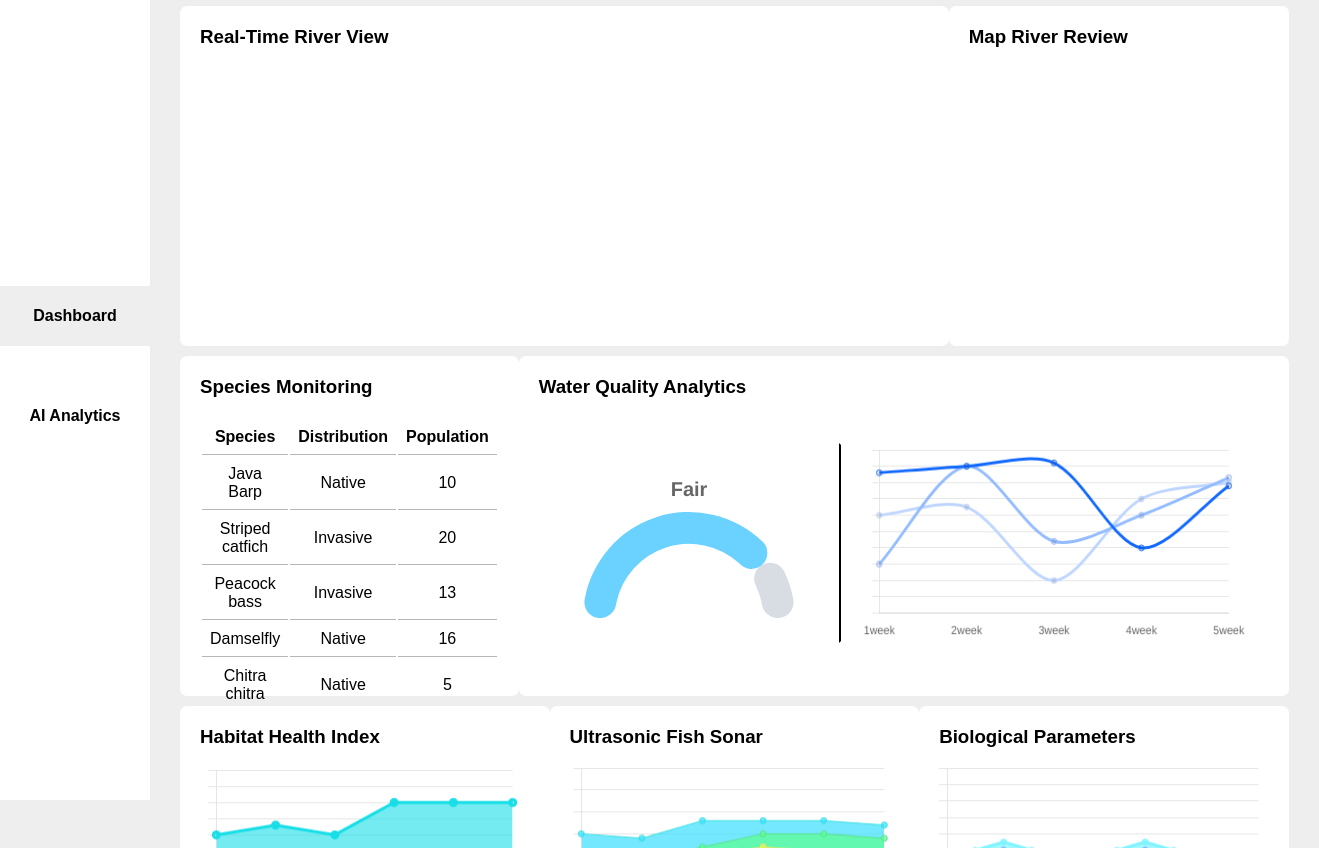
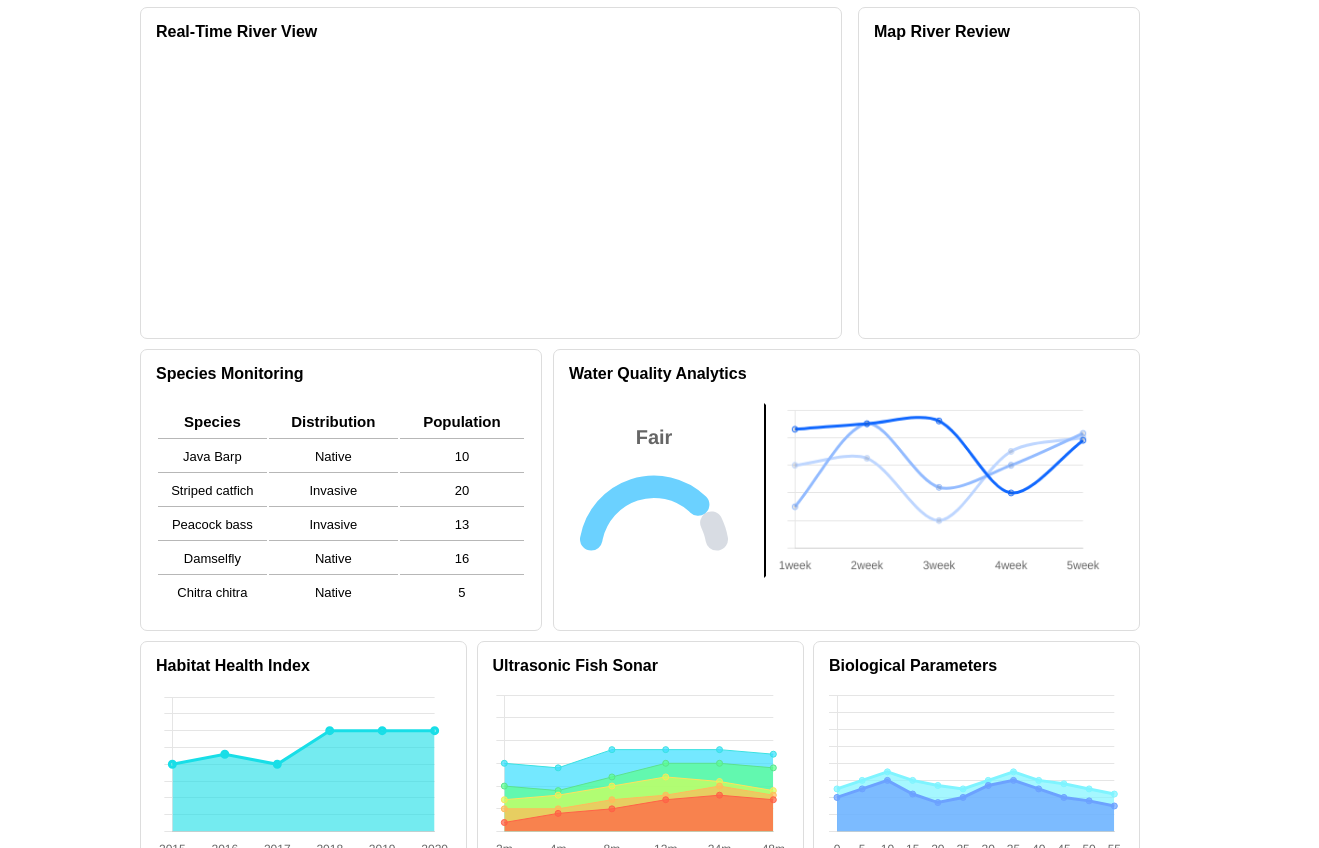
Before and after one commit to mochdzaki/EcoBoat-Dashboard, a plain HTML site: page index.html in a window 1280 px wide. Shown: the part 120-968 px from the top of the page, 1319 px wide, since content can reach past the window. Drawn offline with nearby package versions, Linux system fonts and the light colour scheme.

Commit message:
layout optimization

```diff
--- a/Style.js
+++ b/Style.js
@@ -366,6 +366,41 @@ window.onload = function () {
             }
         }
     });
+
+    new Chart(document.getElementById("Chart-8"), {
+        type: "doughnut",
+        data: {
+            labels: ["Bad", "Good", "Better", "Perfect"],
+            datasets: [{
+                label: '72',
+                data: [250, 250, 250, 250],
+                backgroundColor: ['rgba(248, 0, 0, 0.7)', 'rgba(248, 139, 0, 0.7)', 'rgba(248, 232, 0, 0.7)', 'rgba(81, 229, 0, 0.7)'],
+                borderColor: "rgba(225, 225, 255, 1)",
+                borderWidth: 1,
+                borderRadius: 5
+            }]
+        },
+        options: {
+            cutout: '70%',
+            rotation: -90, // ensures top half
+            circumference: 180, // draw 180° more (bottom half)
+            plugins: {
+                legend: {
+                    display: false
+                },
+                title: {
+                    display: true,
+                    text: '72',
+                    font: {
+                        size: 20
+                    }
+                },
+            },
+            responsive: true,
+            maintainAspectRatio: false,
+            indexAxis: 'y',
+        }
+    });
 };
 
 const dashboardPage = document.getElementById('Dash-page');
--- a/index.css
+++ b/index.css
@@ -1,16 +1,14 @@
 body {
     font-family: Arial, Helvetica, sans-serif;
     top: 0;
-    padding: 0;
+    /* padding: 20px 100px;margin: 20px 0;
+    width: 150px;
+    height: 20px;
+    background-color: #ffffff;
+    border: 1.5px solid #dddddd;*/
     color: #000;
-    background-color: #eeeeee;
+    background-color: rgb(255, 255, 255);
     margin: 0;
-    display: flex;
-    /* min-height: 100vh;
-    background: linear-gradient(161deg, #ffffff 0%, #ffffff 100%),
-                radial-gradient(circle at top left, #04ff00, #7878783d 40%),
-                radial-gradient(circle at bottom right, #25ff00, #7777773f 40%);
-    background-blend-mode: overlay; */
 }
 
 /* .title {
@@ -22,34 +20,31 @@ body {
 } */
 
 .content {
-    padding: 30px;
+    padding: 0;
     width: 100%;
-    max-width: 1280px;
+    max-width: 1000px;
     margin: auto;
 }
 
-.base-navbar {
+.title-navbar {
     display: flex;
-    flex-direction: column;
-    top: 0;
-    left: 0;
-    background-color: #ffffff;
+    flex-direction: row;
+    margin: 0px 220px;
+    margin-top: 30px;
+    justify-content: space-between;
     width: 100%;
-    max-width: 150px;
-    max-height: 920px;
-    position: sticky;
+    max-width: 1000px;
     align-items: center;
 }
 
 .nav-content {
     margin: 0;
     padding: 0;
-    width: 150px;
-    height: 900px;
+    /* width: 100px; */
     display: flex;
-    flex-direction: column;
+    flex-direction: row;
     justify-content: center;
-    list-style-type: none;
+    list-style: none;
     align-items: center;
 }
 
@@ -58,12 +53,18 @@ body {
     text-align: center;
     padding: 10px 0;
     cursor: pointer;
+    margin: 0;
+    width: 150px;
+    height: 20px;
+    background-color: #ffffff;
+    border: 1.5px solid #dddddd;
+    border-radius: 7px;
 }
 
-/* .nav-content li:hover {
+.nav-content li:hover {
     background-color: #d8d8d8;
-    border-radius: 0;
-} */
+    border-radius: 7px;
+}
 
 .nav-link {
     text-decoration: none;
@@ -71,9 +72,11 @@ body {
     font-weight: bold;
 }
 
-.nav-content li {
-    margin: 20px 0;
-    height: 40px;
+.container {
+    padding: 0px;
+    width: 100%;
+    max-width: 1000px;
+    margin: auto;
 }
 
 .fst-container {
@@ -86,29 +89,21 @@ body {
 .camera {
     background-color: #ffffff;
     width: 100%;
-    max-width: 835px;
+    max-width: 670px;
     height: 300px;
-    padding: 20px;
-    /* border:2px solid #bcbcbc; */
+    padding: 15px;
+    border: 1.5px solid #dddddd;
     border-radius: 7px;
-}
-
-.camera h3 {
-    margin: 0px;
 }
 
 .map-container {
     background-color: #ffffff;
     width: 100%;
-    max-width: 300px;
+    max-width: 250px;
     height: 300px;
-    padding: 20px;
-    /* border: 2px solid #bcbcbc; */
+    padding: 15px;
+    border: 1.5px solid #dddddd;
     border-radius: 7px;
-}
-
-.map-container h3 {
-    margin: 0px;
 }
 
 .snd-container {
@@ -118,37 +113,25 @@ body {
     justify-content: space-between;
 }
 
-.snd-container h3 {
-    margin: 0;
-}
-
 .spe-container {
     background-color: #ffffff;
-    padding: 20px;
-    /* border: 2px solid #bcbcbc; */
+    padding: 15px;
+    border: 1.5px solid #dddddd;
     border-radius: 7px;
     width: 100%;
-    max-width: 410px;
-    height: 300px;
+    max-width: 370px;
+    height: 250px;
     align-content: center;
-}
-
-.spe-container h3 {
-    margin: 0px;
 }
 
 .wat-container {
     background-color: #ffffff;
-    padding: 20px;
-    /* border: 2px solid #bcbcbc; */
+    padding: 15px;
+    border: 1.5px solid #dddddd;
     border-radius: 7px;
     width: 100%;
-    max-width: 730px;
-    height: 300px;
-}
-
-.wat-container h3 {
-    margin: 0px;
+    max-width: 555px;
+    height: 250px;
 }
 
 .table {
@@ -178,51 +161,43 @@ body {
 
 .habit-container {
     background-color: #ffffff;
-    padding: 20px;
-    /* border: 2px solid #bcbcbc; */
+    padding: 15px;
+    border: 1.5px solid #dddddd;
     border-radius: 7px;
     width: 100%;
-    max-width: 363px;
-    height: 210px;
-}
-
-.habit-container h3 {
-    margin: 0px;
+    max-width: 295px;
+    height: 200px;
 }
 
 .Ultra-container {
     background-color: #ffffff;
-    padding: 20px;
-    /* border: 2px solid #bcbcbc; */
+    padding: 15px;
+    border: 1.5px solid #dddddd;
     border-radius: 7px;
     width: 100%;
-    max-width: 363px;
-    height: 210px;
-}
-
-.Ultra-container h3 {
-    margin: 0px;
+    max-width: 295px;
+    height: 200px;
 }
 
 .bio-container {
     background-color: #ffffff;
-    padding: 20px;
-    /* border: 2px solid #bcbcbc; */
+    padding: 15px;
+    border: 1.5px solid #dddddd;
     border-radius: 7px;
     width: 100%;
-    max-width: 363px;
-    height: 210px;
+    max-width: 295px;
+    height: 200px;
 }
 
 .wat-qual-indi {
-    margin: 45px 0;
+    margin: 20px 10px;
     display: flex;
-    justify-content: space-evenly;
+    justify-content: space-between;
     align-items: center;
 }
 
 .chart2 {
-    padding: 0px 20px;
+    padding: 0px 10px;
     border: 2px solid;
     border-color: transparent transparent transparent black;
 }
@@ -235,8 +210,8 @@ body {
 
 .small-container {
     background-color: #ffffff;
-    padding: 20px;
-    /* border: 2px solid #bcbcbc; */
+    padding: 15px;
+    border: 1.5px solid #dddddd;
     border-radius: 7px;
 }
 
@@ -248,13 +223,22 @@ body {
 
 .frt-container {
     display: flex;
+}
 
-}
+/* .AI-Analy-page {
+    background-color: #ffffff;
+    padding: 20px;
+    border: 2px solid #bcbcbc;
+    border-radius: 7px;
+    width: 100%;
+    max-width: 730px;
+    height: 300px;
+} */
 
 .hidden {
     display: none;
 }
 
-.active {
-    background: #eeeeee;
+.img-population {
+    width: 40px;
 }
--- a/index.html
+++ b/index.html
@@ -12,13 +12,24 @@
 
 <body>
     <!--------------------------- Navbar ------------------------->
-    <nav class="base-navbar">
-        <h3 style="margin: 30px 30px 0px 30px;">LOGO</h3>
-        <ul class="nav-content">
-            <li id="nav-Dash" style="background-color: #eee; display: flex; align-items: center; justify-content: center;">
+    <nav class="title-navbar">
+        <div class="title">
+            <h1 style="margin: 0;">R2045 Ciliwung Dashboard - AI - Asissted</h1>
+            <h3>Species & Ecological Monitoring</h3>
+        </div>
+        <!-- <ul class="nav-content">
+            <li id="nav-Dash" style="display: flex; align-items: center; justify-content: center;">
                 <a class="nav-link" href="#">Dashboard</a>
             </li>
             <li id="nav-AI" style="display: flex; align-items: center; justify-content: center;">
+                <a class="nav-link" href="#">AI Analytics</a>
+            </li>
+        </ul> -->
+        <ul class="nav-content">
+            <li id="nav-Dash" style="margin: 10px;">
+                <a class="nav-link" href="#">Dashboard</a>
+            </li>
+            <li id="nav-AI">
                 <a class="nav-link" href="#">AI Analytics</a>
             </li>
         </ul>
@@ -26,51 +37,47 @@
     <!--------------------------- Dashboard Page ------------------------->
     <!-- title -->
     <div class="content" id="Dash-page">
-        <div class="title">
-            <h1 style="margin: 0;">R2045 Ciliwung Dashboard - AI - Asissted</h1>
-            <h3>Species & Ecological Monitoring</h3>
-        </div>
         <!-- contents -->
         <div class="container">
             <div class="fst-container">
                 <div class="camera">
-                    <h3>Real-Time River View</h3>
+                    <h4 style="margin: 0;">Real-Time River View</h4>
                 </div>
                 <div class="map-container">
-                    <h3>Map River Review</h3>
+                    <h4 style="margin: 0;">Map River Review</h4>
                 </div>
             </div>
             <div class="snd-container">
                 <div class="spe-container">
-                    <h3>Species Monitoring</h3>
+                    <h4 style="margin: 0;">Species Monitoring</h4>
                     <div class="table">
                         <table>
-                            <tr class="line">
+                            <tr class="line" style="font-size: 15px;">
                                 <th>Species</th>
                                 <th>Distribution</th>
                                 <th>Population</th>
                             </tr>
-                            <tr class="line">
+                            <tr class="line" style="font-size: 13px;">
                                 <td>Java Barp</td>
                                 <td>Native</td>
                                 <td>10</td>
                             </tr>
-                            <tr class="line">
+                            <tr class="line" style="font-size: 13px;">
                                 <td>Striped catfich</td>
                                 <td>Invasive</td>
                                 <td>20</td>
                             </tr>
-                            <tr class="line">
+                            <tr class="line" style="font-size: 13px;">
                                 <td>Peacock bass</td>
                                 <td>Invasive</td>
                                 <td>13</td>
                             </tr>
-                            <tr class="line">
+                            <tr class="line" style="font-size: 13px;">
                                 <td>Damselfly</td>
                                 <td>Native</td>
                                 <td>16</td>
                             </tr>
-                            <tr>
+                            <tr style="font-size: 13px;">
                                 <td>Chitra chitra</td>
                                 <td>Native</td>
                                 <td>5</td>
@@ -79,44 +86,44 @@
                     </div>
                 </div>
                 <div class="wat-container">
-                    <h3>Water Quality Analytics</h3>
+                    <h4 style="margin: 0;">Water Quality Analytics</h4>
                     <div class="wat-qual-indi">
                         <canvas class="chart1" id="Chart-1"
-                            style="width: 100%; max-width: 300px; max-height: 150px;"></canvas>
+                            style="width: 100%; max-width: 150px; max-height: 150px;"></canvas>
                         <div>
-                            <canvas class="chart2" id="Chart-2" style="width: 430px; max-height: 200px;"></canvas>
+                            <canvas class="chart2" id="Chart-2" style="width: 350px; max-height: 200px;"></canvas>
                         </div>
                     </div>
                 </div>
             </div>
             <div class="trd-container">
                 <div class="habit-container">
-                    <h3>Habitat Health Index</h3>
+                    <h4 style="margin: 0;">Habitat Health Index</h4>
                     <div style="display: block; margin: 15px 0px;">
-                        <canvas id="Chart-3" style="width: 100%; max-width: 350px; margin: 0 auto;"></canvas>
+                        <canvas id="Chart-3" style="width: 100%; max-width: 350px; height: 170px; margin: 0 auto;"></canvas>
                     </div>
                 </div>
                 <div class="Ultra-container">
-                    <h3>Ultrasonic Fish Sonar</h3>
+                    <h4 style="margin: 0;">Ultrasonic Fish Sonar</h4>
                     <div style="display: block; margin: 15px 0px;">
-                        <canvas id="Chart-4" style="width: 100%; max-width: 350px; margin: 0 auto;"></canvas>
+                        <canvas id="Chart-4" style="width: 100%; max-width: 350px; height: 170px; margin: 0 auto;"></canvas>
                     </div>
                 </div>
                 <div class="bio-container">
-                    <h3 style="margin: 0;">Biological Parameters</h3>
+                    <h4 style="margin: 0;">Biological Parameters</h4>
                     <div style="display: block; margin: 15px 0px;">
-                        <canvas id="Chart-5" style="width: 100%; max-width: 350px; margin: 0 auto;"></canvas>
+                        <canvas id="Chart-5" style="width: 100%; max-width: 350px; height: 170px; margin: 0 auto;"></canvas>
                     </div>
                 </div>
             </div>
             <div class="frth-container">
-                <div class="small-container" style="width: 100%; max-width: 490px; height: 150px;">
-                    <h3 style="margin: 0;">Plant & Riparian Species</h3>
+                <div class="small-container" style="width: 100%; max-width: 409px; height: 150px;">
+                    <h4 style="margin: 0;">Plant & Riparian Species</h4>
                     <canvas id="Chart-6" style="width: 100%; max-height: 50px; margin: 40px 0;"></canvas>
                 </div>
-                <div class="small-container" style="width: 100%; max-width: 650px; height: 150px;">
+                <div class="small-container" style="width: 100%; max-width: 515px; height: 150px;">
                     <div style="display: flex; align-items: center; justify-content: space-between; margin: 0 10px;">
-                        <h3 style="margin: 0;">Historical Data</h3>
+                        <h4 style="margin: 0;">Historical Data</h4>
                         <h3 style="margin: 0;">2021-2024</h3>
                     </div>
                     <div>
@@ -129,9 +136,10 @@
     </div>
 
     <!--------------------------- AI Analytics Page ------------------------->
-    <div class="AI-Analy-page hidden" id="AI-Analy-page">
-        <div class="frt-container">
-            <div class="small-container" style="width: 250px;">
+    <div class="AI-Analy-page content hidden" id="AI-Analy-page" style="margin: 0;">
+        <div class="frt-container"
+            style="display: flex; flex-direction: row; justify-content: space-between; align-items: center;">
+            <div class="small-container" style="width: 100%; max-width: 363px; height: 250px;">
                 <h3>AI Insight</h3>
                 <div>
                     <p>Threath Allerts</p>
@@ -143,13 +151,50 @@
                     <p>Habitat Loss</p>
                 </div>
             </div>
-            <div class="small-container" style="width: 250px;">
-                <h3>Eco Equilibrium Index</h3>
+            <div class="small-container" style="width: 100%; max-width: 363px; height: 250px;">
+                <h4>Eco Equilibrium Index</h4>
+                <div>
+                    <canvas id="Chart-8"></canvas>
+                </div>
             </div>
-            <div class="small-container" style="width: 250px;">
-                <div style="display: flex; align-items: center; justify-content: space-between;">
-                    <h3>Predictive Modelling</h3>
-                    <p>6 month</p>
+            <div class="small-container" style="width: 100%; max-width: 363px; height: 250px;">
+                <div style="display: flex; align-items: center; justify-content: space-between; margin: 10px 0;">
+                    <h4 style="margin: 0;">Predictive Modelling</h3>
+                    <p style="margin: 0;">6 month</p>
+                </div>
+                <div class="table" style="padding: 0;">
+                    <table>
+                        <tr class="line">
+                            <td>Fish Population</td>
+                            <td>
+                                <img src="https://www.seekpng.com/png/full/165-1652591_fish-vector-fish.png" alt=""
+                                    class="img-population">
+                            </td>
+                            <td>110</td>
+                        </tr>
+                        <tr class="line">
+                            <td>Reptile Population</td>
+                            <td><img src="https://encrypted-tbn0.gstatic.com/images?q=tbn:ANd9GcSyZ4oYjGfPUY4q8zISR4-KdNXiIb38lkqspA&s"
+                                    alt=""
+                                    class="img-population"></td>
+                            <td>50</td>
+                        </tr>
+                        <tr class="line">
+                            <td>Crustaceae Population</td>
+                            <td><img src="https://cdn.creazilla.com/cliparts/15591578/shrimp-clipart-lg.png"
+                                alt=""
+                                class="img-population">
+                            </td>
+                            <td>30</td>
+                        </tr>
+                        <tr>
+                            <td>Amphibian Population</td>
+                            <td><img src="https://cdn2.iconfinder.com/data/icons/reptiles-amphibians/90/16-512.png"
+                                alt=""
+                                class="img-population"></td>
+                            <td>35</td>
+                        </tr>
+                    </table>
                 </div>
             </div>
         </div>
```
